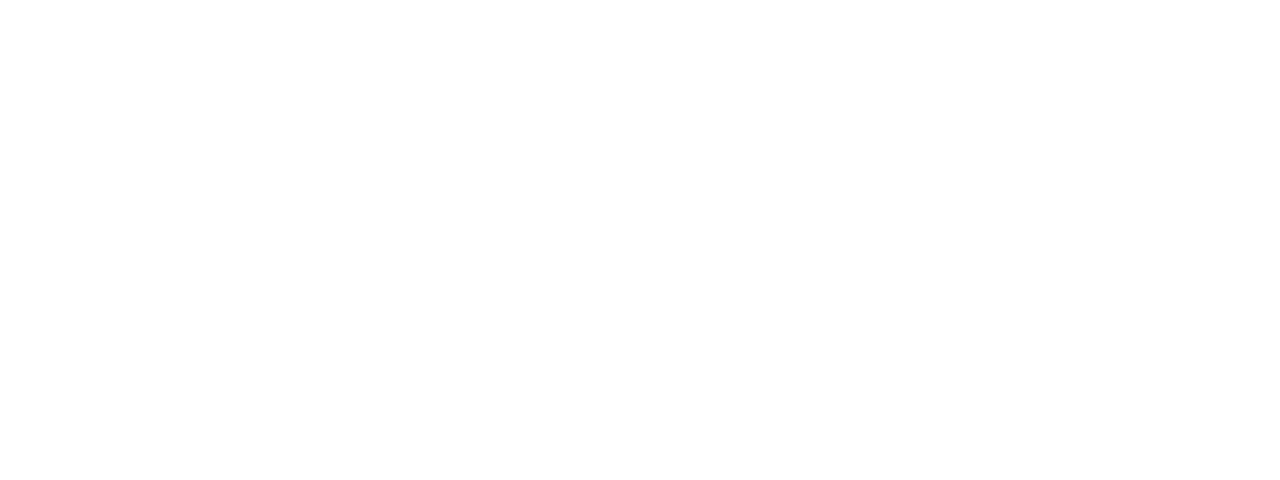
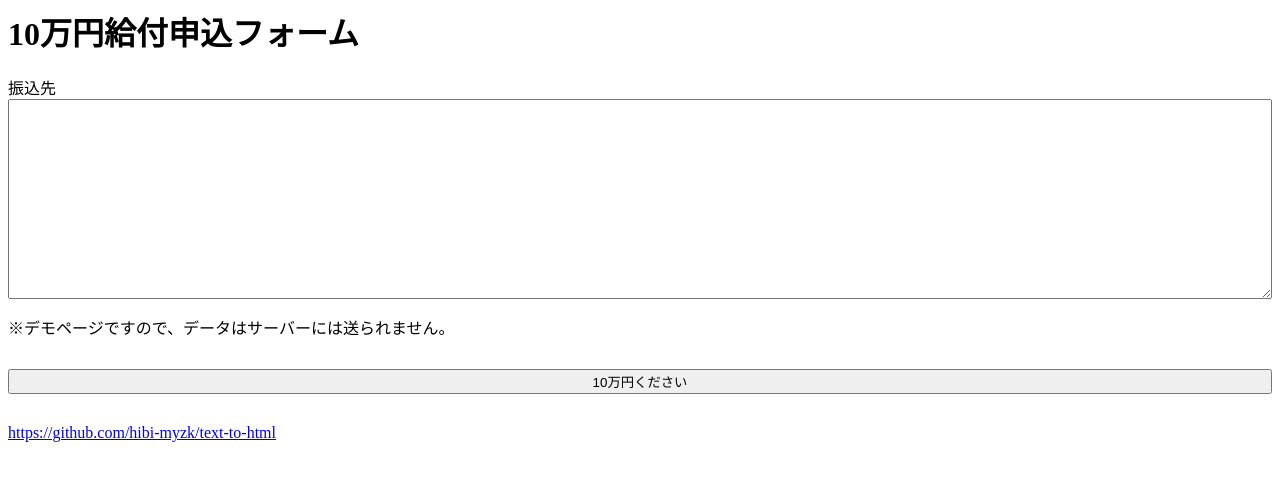
Before and after one commit to hibi-myzk/kyufu-10-man-yen, a plain HTML site: page index.html in a window 1280 px wide. Drawn offline with Linux system fonts and the light colour scheme.

Commit message:
Update index.html
fix

```diff
--- a/index.html
+++ b/index.html
@@ -1,7 +1,7 @@
 <!-- ソースコードを見た人は減額されます。 -->
 <html>
     <head>
-        <title>10万円給付申込フォーム/title>
+        <title>10万円給付申込フォーム</title>
         <style>
             textarea {
                 width: 100%;
@@ -23,6 +23,7 @@
         <div class="area">
             <label>振込先</label>
             <textarea></textarea>
+            <p>※デモページですので、データはサーバーには送られません。</p>
         </div>
         <div class="area">
             <button id="kudasai">10万円ください</button>
```
